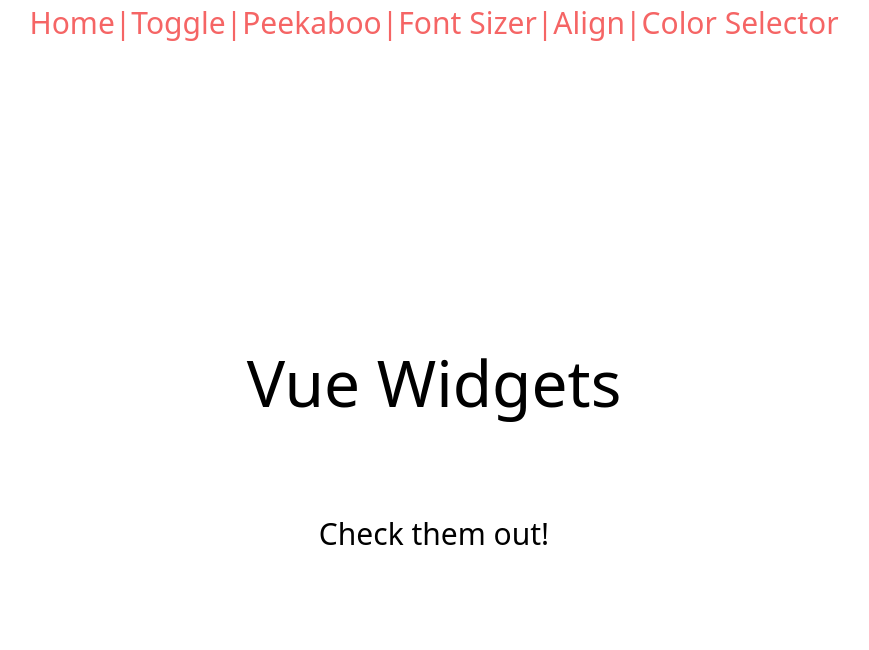
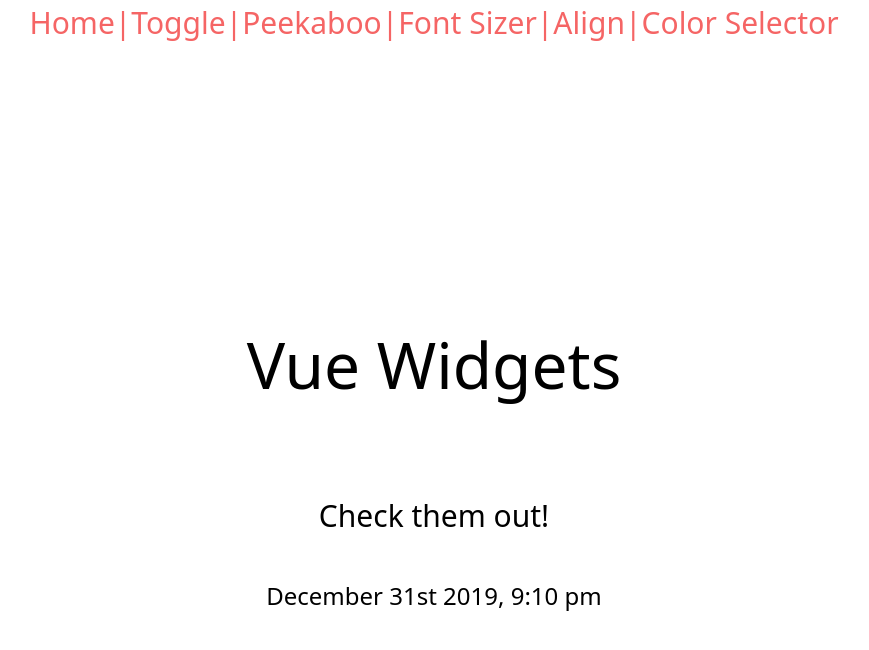
Before and after one commit to twalk2/vue-widgets, a Vue app: page /#/ in a window 1280 px wide. Shown: the top 650 px of the page, without its empty margins (206-1075 px from the left). Built offline with nearby package versions, Linux system fonts and the light colour scheme.

Commit message:
Installed moment and added current date and time to home page

```diff
--- a/package.json
+++ b/package.json
@@ -10,6 +10,7 @@
   "dependencies": {
     "autoprefixer": "^9.7.3",
     "core-js": "^3.4.3",
+    "moment": "^2.24.0",
     "tailwindcss": "^1.1.4",
     "vue": "^2.6.10",
     "vue-router": "^3.1.3"
--- a/src/views/Home.vue
+++ b/src/views/Home.vue
@@ -2,9 +2,18 @@
   <div class="h-screen flex flex-col items-center justify-center">
     <div class="text-6xl m-10">Vue Widgets</div>
     <div class="text-3xl m-10">Check them out!</div>
+    <div class="text-2xl">{{ getHumanDate() }}</div>
   </div>
 </template>
 
 <script>
-export default {};
+import moment from "moment";
+
+export default {
+  methods: {
+    getHumanDate: function() {
+      return moment().format("MMMM Do YYYY, h:mm a");
+    }
+  }
+};
 </script>
```
Also changed, not shown: 1 other file (tests, documents, lock files or other folders).
